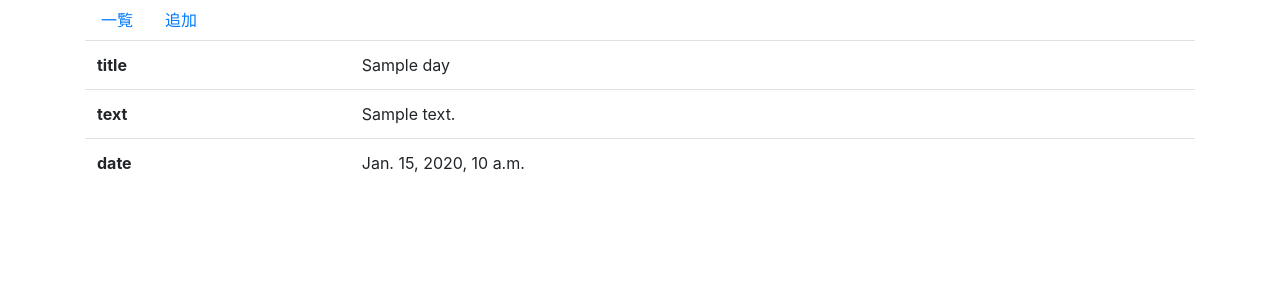
After one commit to ajioka-fumito/diary_django, a Django app: template practice/diary/templates/diary/detail.html in a window 1280 px wide. The commit adds this page. Shown: the top 300 px of the page. Run offline with Django 3.2, Linux system fonts and the light colour scheme; the template is opened without the code that fills it: most values are stand-ins (such as "Sample title", 1, 10 or a date in 2020); some libraries are stand-ins or nearby versions.

Commit message:
日記詳細機能を追加しました。

```diff
--- /dev/null
+++ b/practice/diary/templates/diary/detail.html
@@ -0,0 +1,18 @@
+{% extends 'diary/base.html' %}
+
+{% block content %}
+<table class="table">
+    <tr>
+        <th>title</th>
+        <td>{{day.title}}</td>
+    </tr>
+    <tr>
+        <th>text</th>
+        <td>{{day.text | linebreaksbr}}</td>
+    </tr>
+    <tr>
+        <th>date</th>
+        <td>{{day.date}}</td>
+    </tr>
+</table>
+{% endblock %}
--- a/practice/diary/templates/diary/index.html
+++ b/practice/diary/templates/diary/index.html
@@ -15,7 +15,7 @@
 
         {% for day in day_list %}
         <tr>
-            <td>{{day.title}}</td>
+            <td><a href="{% url 'diary:detail' day.pk %}">{{day.title}}</a></td>
             <td>{{day.date}}</td>
             <td><a href="{% url 'diary:edit' day.pk %}">Edit</a></td>
             <td><a href="{% url 'diary:delete' day.pk %}">Delete</a></td>
--- a/practice/diary/urls.py
+++ b/practice/diary/urls.py
@@ -8,4 +8,5 @@ urlpatterns = [
     path('add/',views.add,name='add'),
     path('edit/<int:pk>/',views.edit,name='edit'),
     path('delete/<int:pk>/',views.delete,name='delete'),
+    path('detail/<int:pk>/',views.detail,name='detail'),
 ]
```
Also changed, not shown: practice/diary/views.py (+7 -0 lines).
